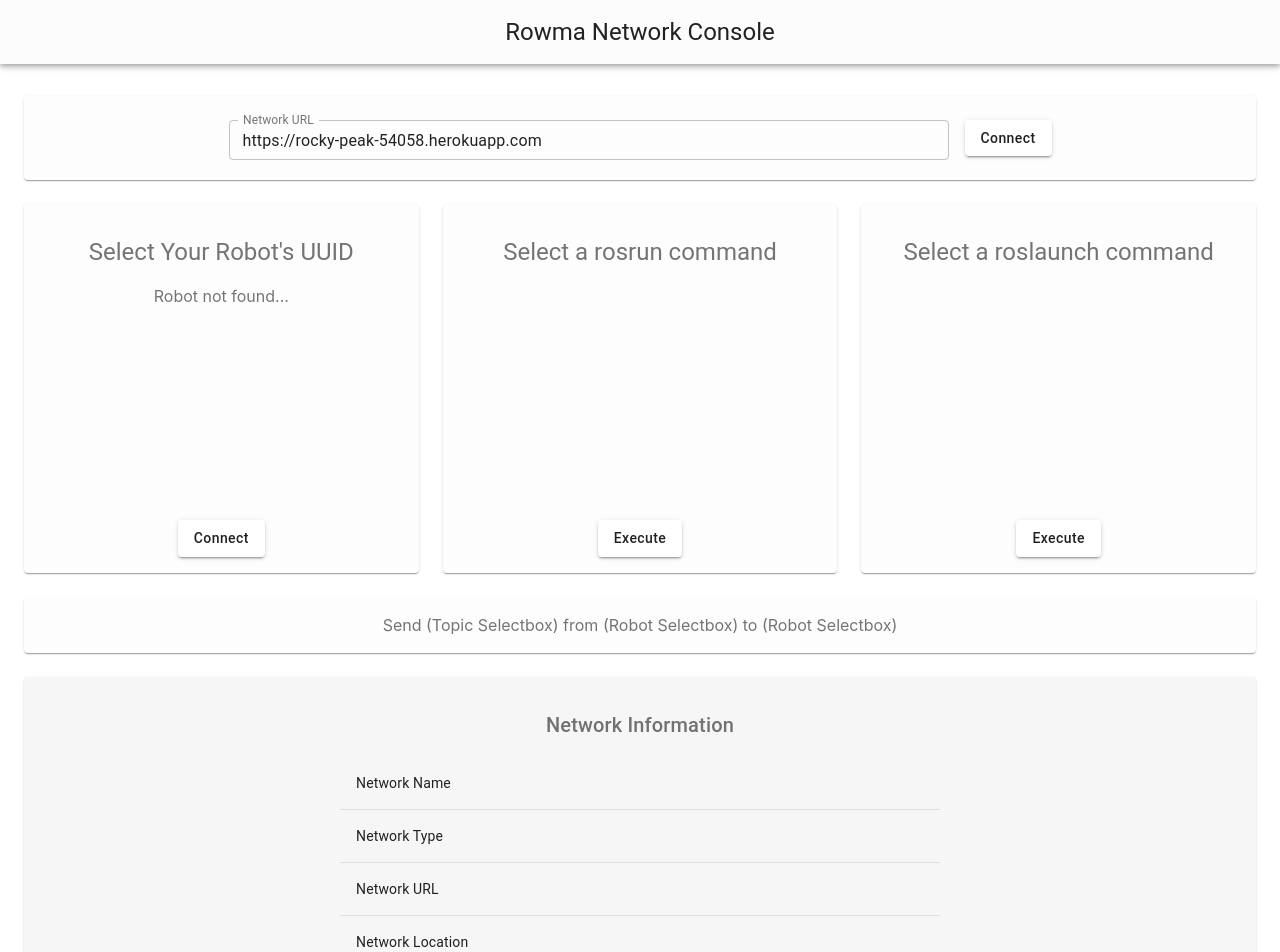
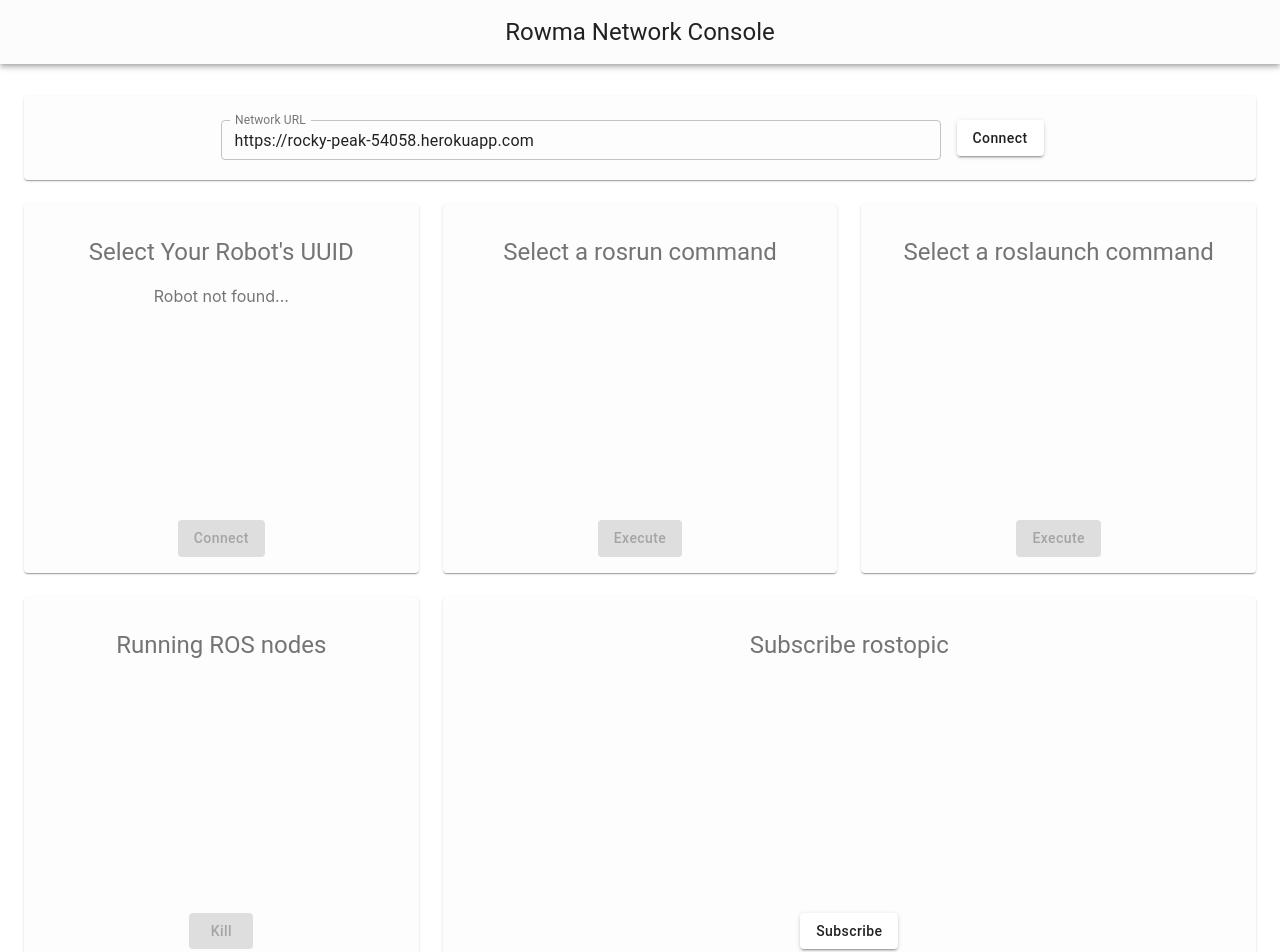
Before and after one commit to rowma/public-console, a React (Create React App) app: page / in a window 1280 px wide. Shown: the top 952 px of the page. Built offline with nearby package versions, Linux system fonts and the light colour scheme.

Commit message:
Add progress circle and ROS nodes field

```diff
--- a/src/App.tsx
+++ b/src/App.tsx
@@ -2,6 +2,7 @@
 import './App.css';
 
 import { createMuiTheme, makeStyles, ThemeProvider, Theme, createStyles } from '@material-ui/core/styles';
+import { green } from '@material-ui/core/colors';
 
 import AppBar from '@material-ui/core/AppBar';
 import Container from '@material-ui/core/Container';
@@ -18,6 +19,7 @@
 import FormControlLabel from '@material-ui/core/FormControlLabel';
 import FormControl from '@material-ui/core/FormControl';
 import Button from '@material-ui/core/Button';
+import CircularProgress from '@material-ui/core/CircularProgress';
 
 import Table from '@material-ui/core/Table';
 import TableBody from '@material-ui/core/TableBody';
@@ -92,11 +94,20 @@
     textField: {
       width: '60%',
     },
-    submitUrlButton: {
-      marginLeft: '1rem',
-    }
+    buttonProgress: {
+      color: green[500],
+      position: 'absolute',
+      top: '50%',
+      left: '50%',
+      marginTop: -12,
+      marginLeft: -12,
+    },
   })
 ));
+
+const sleep = (ms: number) => {
+  return new Promise(resolve => setTimeout(resolve, ms));
+}
 
 interface NetworkInformationInterface {
   name: string;
@@ -124,16 +135,18 @@
   const [rosrunCommands, setRosrunCommands] = React.useState<Array<string>>([]);
   const [selectedRosrunCommand, setSelectedRosrunCommand] = React.useState<string>('');
   const [roslaunchCommands, setRoslaunchCommands] = React.useState<Array<string>>([]);
+  const [rosnodes, setRosnodes] = React.useState<Array<string>>([]);
   const [selectedRoslaunchCommand, setSelectedRoslaunchCommand] = React.useState<string>('');
+  const [selectedRosnode, setSelectedRosnode] = React.useState<string>('');
   const [robot, setRobot] = React.useState<any>({});
-  const [connectButtonColor, setConnectButtonColor] = React.useState<any>('primary');
-  const [connectButtonText, setConnectButtonText] = React.useState<any>('Connect');
+  const [submitUrlButtonLoading, setSubmitUrlButtonLoading] = React.useState<boolean>(false);
+  const [connectButtonLoading, setConnectButtonLoading] = React.useState<boolean>(false);
+  const [rosrunButtonLoading, setRosrunButtonLoading] = React.useState<boolean>(false);
+  const [roslaunchButtonLoading, setRoslaunchButtonLoading] = React.useState<boolean>(false);
+  const [rosnodeButtonLoading, setRosnodeButtonLoading] = React.useState<boolean>(false);
   const [networkInformation, setNetworkInformation] = React.useState<any>(emptyNetworkInformation);
 
   const [socket, setSocket] = React.useState<any>(null);
-
-  useEffect(() => {
-  });
 
   const classes = useStyles();
 
@@ -141,17 +154,22 @@
     setRowmaUrl((event.target as HTMLInputElement).value);
   }
 
-  const handleConnectNetworkClick = () => {
+  const handleConnectNetworkClick = async () => {
+    setSubmitUrlButtonLoading(true);
     const _rowma = new Rowma({ baseURL: rowmaUrl })
     setRowma(_rowma);
 
-    _rowma.getNetworkInformation().then((res: any) => {
-      setNetworkInformation({ url: rowmaUrl, ...res.data })
-    })
+    const networkInfo = await _rowma.getNetworkInformation()
+    setNetworkInformation({ url: rowmaUrl, ...networkInfo.data })
 
-    _rowma.currentConnectionList().then((res: any) => {
-      setRobotUuids(res.data.map((robot: any) => robot.uuid));
-    })
+    const connList = await _rowma.currentConnectionList()
+    setRobotUuids(connList.data.map((robot: any) => robot.uuid));
+
+    setRobot({})
+    setRosrunCommands([]);
+    setRoslaunchCommands([]);
+
+    setSubmitUrlButtonLoading(false);
   }
 
   const handleRobotChange = (event: React.ChangeEvent<HTMLInputElement>) => {
@@ -159,6 +177,7 @@
   };
 
   const handleConnectClicked = () => {
+    setConnectButtonLoading(true);
     rowma.connect(selectedRobot).then((sock: any) => {
       setSocket(sock)
     }).catch((e: any) => {
@@ -167,10 +186,10 @@
 
     rowma.getRobotStatus(selectedRobot).then((res: any) => {
       setRobot(res.data)
-      setRosrunCommands(res.data['rosrunCommands']);
-      setRoslaunchCommands(res.data['launchCommands']);
-      setConnectButtonColor('default');
-      setConnectButtonText('Disconnect');
+      setRosnodes(res.data.rosnodes)
+      setRosrunCommands(res.data.rosrunCommands);
+      setRoslaunchCommands(res.data.launchCommands);
+      setConnectButtonLoading(false);
     })
   }
 
@@ -182,13 +201,37 @@
     setSelectedRoslaunchCommand((event.target as HTMLInputElement).value);
   };
 
-  const handleRosrunButtonClick = () => {
+  const handleRosrunButtonClick = async () => {
+    setRosrunButtonLoading(true);
     const rosrunArgs = '';
-    rowma.runRosrun(socket, selectedRobot, selectedRosrunCommand, rosrunArgs);
+    await rowma.runRosrun(socket, selectedRobot, selectedRosrunCommand, rosrunArgs);
+    setRosrunButtonLoading(false);
+    await sleep(2500);
+    const _robot = await rowma.getRobotStatus(selectedRobot)
+    setRosnodes(_robot.data.rosnodes)
   }
 
-  const handleRoslaunchButtonClick = () => {
-    rowma.runLaunch(socket, selectedRobot, selectedRoslaunchCommand)
+  const handleRoslaunchButtonClick = async () => {
+    setRoslaunchButtonLoading(true);
+    const result = await rowma.runLaunch(socket, selectedRobot, selectedRoslaunchCommand)
+    setRoslaunchButtonLoading(false);
+    await sleep(2500);
+    const _robot = await rowma.getRobotStatus(selectedRobot)
+    setRosnodes(_robot.data.rosnodes)
+  }
+
+  const handleRosnodeChange = (event: React.ChangeEvent<HTMLInputElement>) => {
+    setSelectedRosnode((event.target as HTMLInputElement).value);
+  }
+
+  const handleRosnodeButtonClick = async () => {
+    setRosnodeButtonLoading(true);
+    const result = await rowma.killNodes(socket, selectedRobot, [selectedRosnode]);
+    if (result.status === 'success') {
+      const index = rosnodes.indexOf(selectedRosnode)
+      rosnodes.splice(index, 1);
+    }
+    setRosnodeButtonLoading(false);
   }
 
   return (
@@ -207,9 +250,17 @@
               <Paper className={classes.paper}>
                 <div className="flex items-center justify-center">
                   <TextField color="secondary" margin="dense" label="Network URL" variant="outlined" className={classes.textField} onChange={handleUrlFieldChange} value={rowmaUrl} />
-                  <Button variant="contained" color={connectButtonColor} className={classes.submitUrlButton} onClick={handleConnectNetworkClick} >
-                    Connect
-                  </Button>
+                  <div className="relative mx-4">
+                    <Button
+                      variant="contained"
+                      color="primary"
+                      disabled={submitUrlButtonLoading}
+                      onClick={handleConnectNetworkClick}
+                    >
+                      Connect
+                    </Button>
+                    {submitUrlButtonLoading && <CircularProgress size={24} className={classes.buttonProgress} />}
+                  </div>
                 </div>
               </Paper>
             </Grid>
@@ -233,10 +284,16 @@
                     </RadioGroup>
                   </FormControl>
                 </div>
-                <div>
-                  <Button variant="contained" color={connectButtonColor} onClick={handleConnectClicked}>
-                    {connectButtonText}
+                <div className="relative">
+                  <Button
+                    variant="contained"
+                    color="primary"
+                    disabled={connectButtonLoading || !selectedRobot}
+                    onClick={handleConnectClicked}
+                  >
+                    Connect
                   </Button>
+                  {connectButtonLoading && <CircularProgress size={24} className={classes.buttonProgress} />}
                 </div>
               </Paper>
             </Grid>
@@ -257,10 +314,16 @@
                     </RadioGroup>
                   </FormControl>
                 </div>
-                <div>
-                  <Button variant="contained" color="primary" onClick={handleRosrunButtonClick}>
+                <div className="relative">
+                  <Button
+                    variant="contained"
+                    color="primary"
+                    disabled={rosrunButtonLoading || selectedRosrunCommand === ''}
+                    onClick={handleRosrunButtonClick}
+                  >
                     Execute
                   </Button>
+                  {rosrunButtonLoading && <CircularProgress size={24} className={classes.buttonProgress} />}
                 </div>
               </Paper>
             </Grid>
@@ -281,9 +344,69 @@
                     </RadioGroup>
                   </FormControl>
                 </div>
+                <div className="relative">
+                  <Button
+                    variant="contained"
+                    color="primary"
+                    disabled={roslaunchButtonLoading || selectedRoslaunchCommand === ''}
+                    onClick={handleRoslaunchButtonClick}
+                  >
+                    Execute
+                  </Button>
+                  {roslaunchButtonLoading && <CircularProgress size={24} className={classes.buttonProgress} />}
+                </div>
+              </Paper>
+            </Grid>
+
+            <Grid item xs={12} sm={12} md={4}>
+              <Paper className={classes.paper}>
                 <div>
-                  <Button variant="contained" color="primary" onClick={handleRoslaunchButtonClick}>
-                    Execute
+                  <FormControl component="fieldset" className={classes.radioButtons}>
+                    <div className="my-4">
+                      <Typography variant='h5'>Running ROS nodes</Typography>
+                    </div>
+                    <RadioGroup aria-label="rosnodes" name="rosnodes" value={selectedRosnode} onChange={handleRosnodeChange} className={classes.radioGroup}>
+                    {rosnodes && rosnodes.map((node: any) => {
+                      return (
+                        <FormControlLabel value={node} control={<Radio />} label={node} />
+                      )
+                    })}
+                    </RadioGroup>
+                  </FormControl>
+                </div>
+                <div className="relative">
+                  <Button
+                    variant="contained"
+                    color="primary"
+                    disabled={rosnodeButtonLoading || selectedRosnode === ''}
+                    onClick={handleRosnodeButtonClick}
+                  >
+                    Kill
+                  </Button>
+                  {rosnodeButtonLoading && <CircularProgress size={24} className={classes.buttonProgress} />}
+                </div>
+              </Paper>
+            </Grid>
+
+            <Grid item xs={12} sm={12} md={8}>
+              <Paper className={classes.paper}>
+                <div>
+                  <FormControl component="fieldset" className={classes.radioButtons}>
+                    <div className="my-4">
+                      <Typography variant='h5'>Subscribe rostopic</Typography>
+                    </div>
+
+                    <RadioGroup aria-label="rosnodes" name="rosnodes" value={selectedRosnode} onChange={handleRosnodeChange} className={classes.radioGroup}>
+                    </RadioGroup>
+                  </FormControl>
+                </div>
+                <div className="relative">
+                  <Button
+                    variant="contained"
+                    color="primary"
+                    onClick={() => {}}
+                  >
+                    Subscribe
                   </Button>
                 </div>
               </Paper>
```
